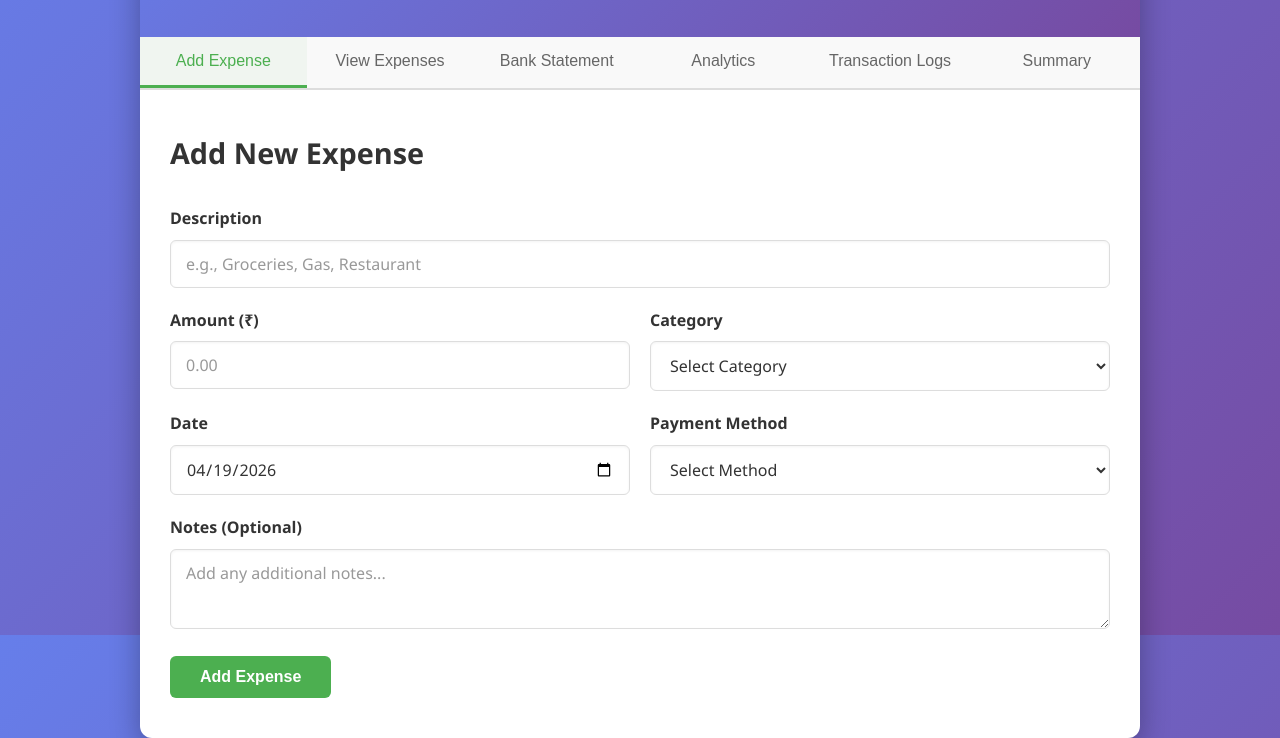
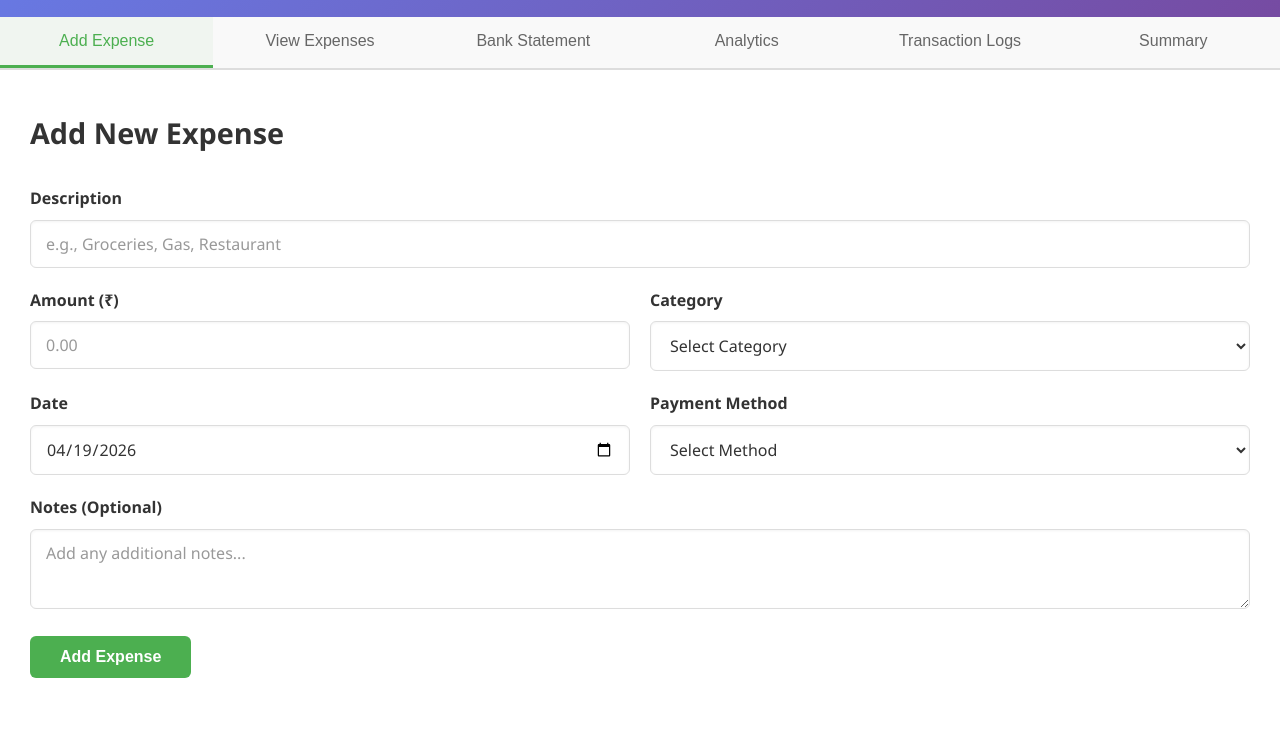
Before and after one commit to udaypratapo2/Expense-Tracker, a website: page public/index.html in a window 1280 px wide. Shown: the part 165-903 px from the top of the page. Drawn offline with Linux system fonts and the light colour scheme; no server answers.

Commit message:
diamention changed to desktop view

```diff
--- a/public/styles.css
+++ b/public/styles.css
@@ -27,15 +27,18 @@ body {
   color: var(--text-color);
   line-height: 1.6;
   min-height: 100vh;
-  padding: 20px 0;
+  margin: 0;
+  padding: 0;
 }
 
 .container {
-  max-width: 1000px;
-  margin: 0 auto;
+  width: 100%;
+  max-width: none;
+  min-height: 100vh;
+  margin: 0;
   background: white;
-  border-radius: 12px;
-  box-shadow: 0 10px 30px rgba(0, 0, 0, 0.3);
+  border-radius: 0;
+  box-shadow: none;
   overflow: hidden;
 }
 
```
